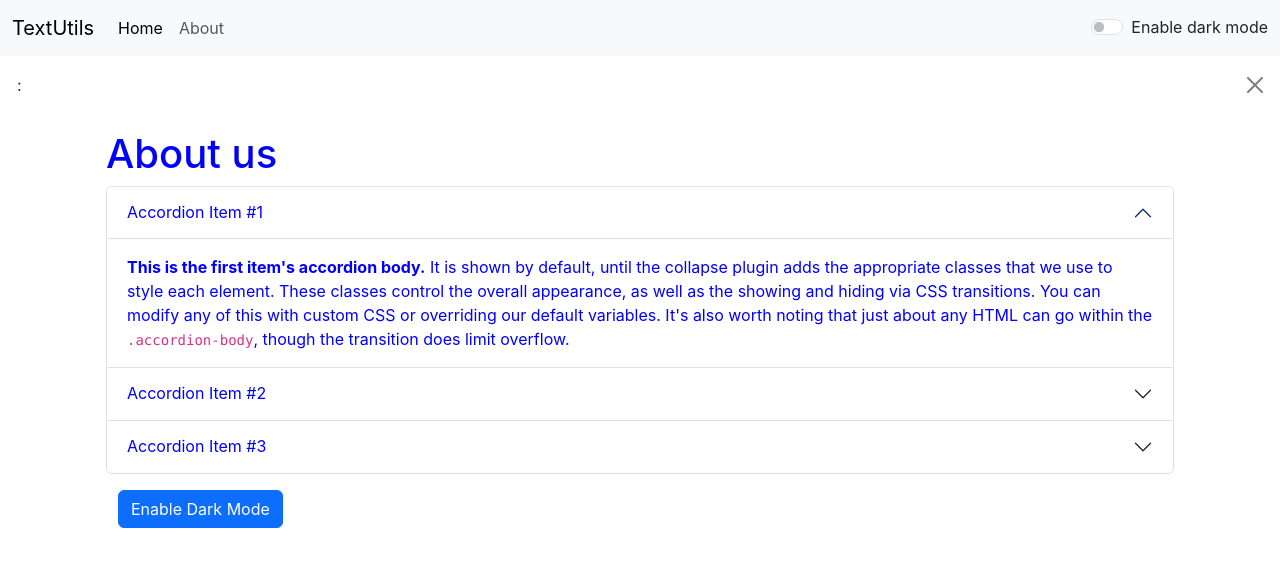
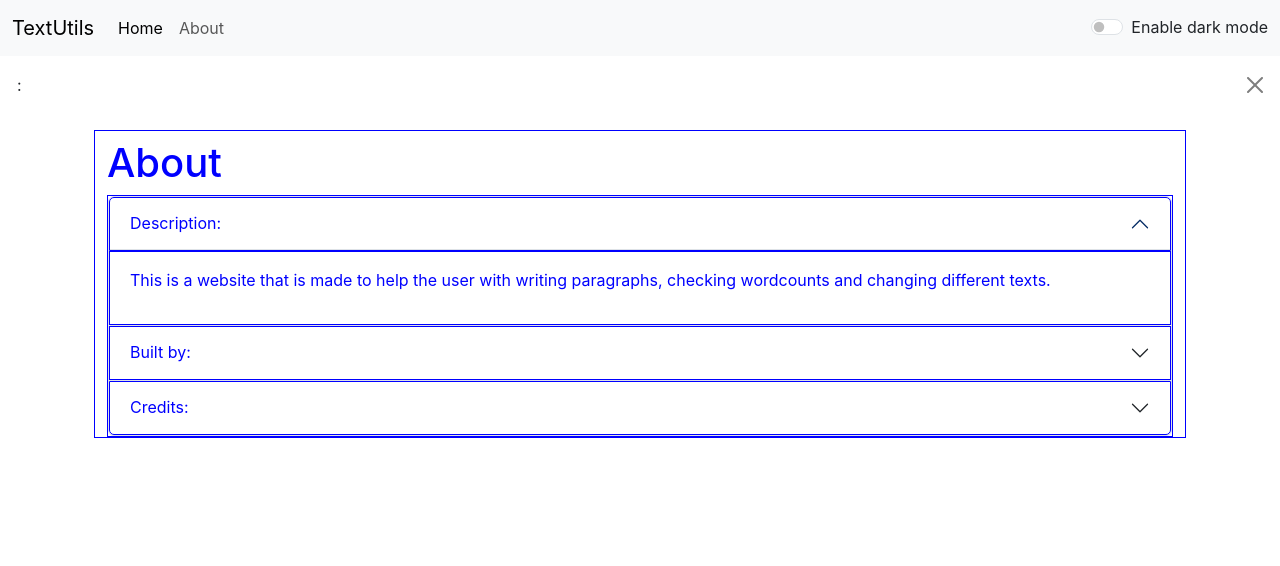
Before and after one commit to AryanManu544/Reactlearningproject--Textutils, a React (Create React App) app: page /about in a window 1280 px wide. Shown: the top 566 px of the page. Built offline with nearby package versions, Linux system fonts and the light colour scheme.

Commit message:
Customized about

```diff
--- a/src/App.js
+++ b/src/App.js
@@ -4,8 +4,8 @@ import Textform from './components/Textform';
 import About from './components/About';
 import Alert from './components/Alert';
 import { useState } from 'react';
-// import { BrowserRouter as Router, Route, NavLink } from 'react-router-dom'
 import { BrowserRouter, Route, Routes } from "react-router-dom";
+
 function App() {
 const toggleMode=()=>{
     if(mode==='dark'){
@@ -22,16 +22,16 @@ const toggleMode=()=>{
 const showalert=(message,type)=>{
 setalert({
     msg:message,
-    type:type,// type is in bootstrap
+    type:type
   });
- // Clear the alert after a certain period
- setTimeout(() => {
+
+  setTimeout(() => {
   setalert({});
 }, 2000);
 }
 
   const [alert, setalert] = useState({})
-  const [mode, setDarkMode]=useState('light'); // dark is enable or not
+  const [mode, setDarkMode]=useState('light');
 
   return (
   <>
--- a/src/components/About.js
+++ b/src/components/About.js
@@ -1,76 +1,102 @@
-import React,{useState} from "react";
+import React, { useState } from "react";
 
-export default function About(){
+export default function About(props) {
+  const [myStyle, setMyStyle] = useState({
+    color: props.mode === "dark" ? "orange" : "blue",
+    backgroundColor: props.mode === "dark" ? "black" : "white",
+    border: props.mode === "dark" ? "1px solid orange" : "1px solid blue",
+  });
 
-    const [myStyle,setmyStyle] = useState({
-      color : 'blue',
-      backgroundColor: 'white'
-    })
+  React.useEffect(() => {
+    setMyStyle({
+      color: props.mode === "dark" ? "orange" : "blue",
+      backgroundColor: props.mode === "dark" ? "black" : "white",
+      border: props.mode === "dark" ? "1px solid orange" : "1px solid blue",
+    });
+  }, [props.mode]);
 
-    const [btntext,setBtnText] = useState("Enable Dark Mode")
-
-    const togglestylerun = () => {
-      if(myStyle.color == "orange"){
-        setmyStyle({
-          color: 'blue',
-          backgroundColor: 'white',
-          border: "1px solid blue"
-        })
-        setBtnText("Enable Dark Mode")
-      }
-      else{
-        setmyStyle({
-          color: "orange",
-          backgroundColor: "black",
-          border: "1px solid orange"
-        })
-        setBtnText("Enable Light Mode")
-      }
-    }
-    return(
-        <div className="container" style= {myStyle}>
-          <h1 className="my-2">About us</h1>
-              <div class="accordion" id="accordionExample" style={myStyle}>
-                <div class="accordion-item">
-                  <h2 class="accordion-header">
-                    <button class="accordion-button" type="button" data-bs-toggle="collapse" data-bs-target="#collapseOne" aria-expanded="true" aria-controls="collapseOne" style={myStyle}>
-                      Accordion Item #1
+  return (
+    <div className="container" style={myStyle}>
+      <h1 className="my-2">About</h1>
+      <div className="accordion" id="accordionExample" style={myStyle}>
+        <div className="accordion-item">
+          <h2 className="accordion-header">
+            <button
+              className="accordion-button"
+              type="button"
+              data-bs-toggle="collapse"
+              data-bs-target="#collapseOne"
+              aria-expanded="true"
+              aria-controls="collapseOne"
+              style={myStyle}
+            >
+              Description:
             </button>
           </h2>
-                  <div id="collapseOne" class="accordion-collapse collapse show" data-bs-parent="#accordionExample" style={myStyle}>
-                    <div class="accordion-body">
-                      <strong>This is the first item's accordion body.</strong> It is shown by default, until the collapse plugin adds the appropriate classes that we use to style each element. These classes control the overall appearance, as well as the showing and hiding via CSS transitions. You can modify any of this with custom CSS or overriding our default variables. It's also worth noting that just about any HTML can go within the <code>.accordion-body</code>, though the transition does limit overflow.
+          <div
+            id="collapseOne"
+            className="accordion-collapse collapse show"
+            data-bs-parent="#accordionExample"
+            style={myStyle}
+          >
+            <div className="accordion-body">
+              <p>This is a website that is made to help the user with writing paragraphs, checking wordcounts and changing different
+                texts.
+              </p>
             </div>
           </div>
         </div>
-                <div class="accordion-item">
-                  <h2 class="accordion-header">
-                    <button class="accordion-button collapsed" type="button" data-bs-toggle="collapse" data-bs-target="#collapseTwo" aria-expanded="false" aria-controls="collapseTwo" style={myStyle}>
-                      Accordion Item #2
+        <div className="accordion-item">
+          <h2 className="accordion-header">
+            <button
+              className="accordion-button collapsed"
+              type="button"
+              data-bs-toggle="collapse"
+              data-bs-target="#collapseTwo"
+              aria-expanded="false"
+              aria-controls="collapseTwo"
+              style={myStyle}
+            >
+              Built by:
             </button>
           </h2>
-                  <div id="collapseTwo" class="accordion-collapse collapse" data-bs-parent="#accordionExample" style={myStyle}>
-                    <div class="accordion-body">
-                      <strong>This is the second item's accordion body.</strong> It is hidden by default, until the collapse plugin adds the appropriate classes that we use to style each element. These classes control the overall appearance, as well as the showing and hiding via CSS transitions. You can modify any of this with custom CSS or overriding our default variables. It's also worth noting that just about any HTML can go within the <code>.accordion-body</code>, though the transition does limit overflow.
+          <div
+            id="collapseTwo"
+            className="accordion-collapse collapse"
+            data-bs-parent="#accordionExample"
+            style={myStyle}
+          >
+            <div className="accordion-body">
+              <p>Aryan Manu, student of btech in mathematics and computing, delhi technological university.</p>
             </div>
           </div>
         </div>
-                <div class="accordion-item">
-                  <h2 class="accordion-header">
-                    <button class="accordion-button collapsed" type="button" data-bs-toggle="collapse" data-bs-target="#collapseThree" aria-expanded="false" aria-controls="collapseThree" style={myStyle}>
-                      Accordion Item #3
+        <div className="accordion-item">
+          <h2 className="accordion-header">
+            <button
+              className="accordion-button collapsed"
+              type="button"
+              data-bs-toggle="collapse"
+              data-bs-target="#collapseThree"
+              aria-expanded="false"
+              aria-controls="collapseThree"
+              style={myStyle}
+            >
+              Credits:
             </button>
           </h2>
-                  <div id="collapseThree" class="accordion-collapse collapse" data-bs-parent="#accordionExample" style={myStyle}>
-                    <div class="accordion-body">
-                      <strong>This is the third item's accordion body.</strong> It is hidden by default, until the collapse plugin adds the appropriate classes that we use to style each element. These classes control the overall appearance, as well as the showing and hiding via CSS transitions. You can modify any of this with custom CSS or overriding our default variables. It's also worth noting that just about any HTML can go within the <code>.accordion-body</code>, though the transition does limit overflow.
+          <div
+            id="collapseThree"
+            className="accordion-collapse collapse"
+            data-bs-parent="#accordionExample"
+            style={myStyle}
+          >
+            <div className="accordion-body">
+              <p>This was made with the help of the codewithharry React course.</p>
             </div>
           </div>
         </div>
       </div>
-          <div className="container my-3">
-            <button onClick={togglestylerun} type = "button" className="btn btn-primary">{btntext}</button>
     </div>
-        </div>
-    )
+  );
 }
```
Lines whose indentation alone changed are shown as unchanged.
